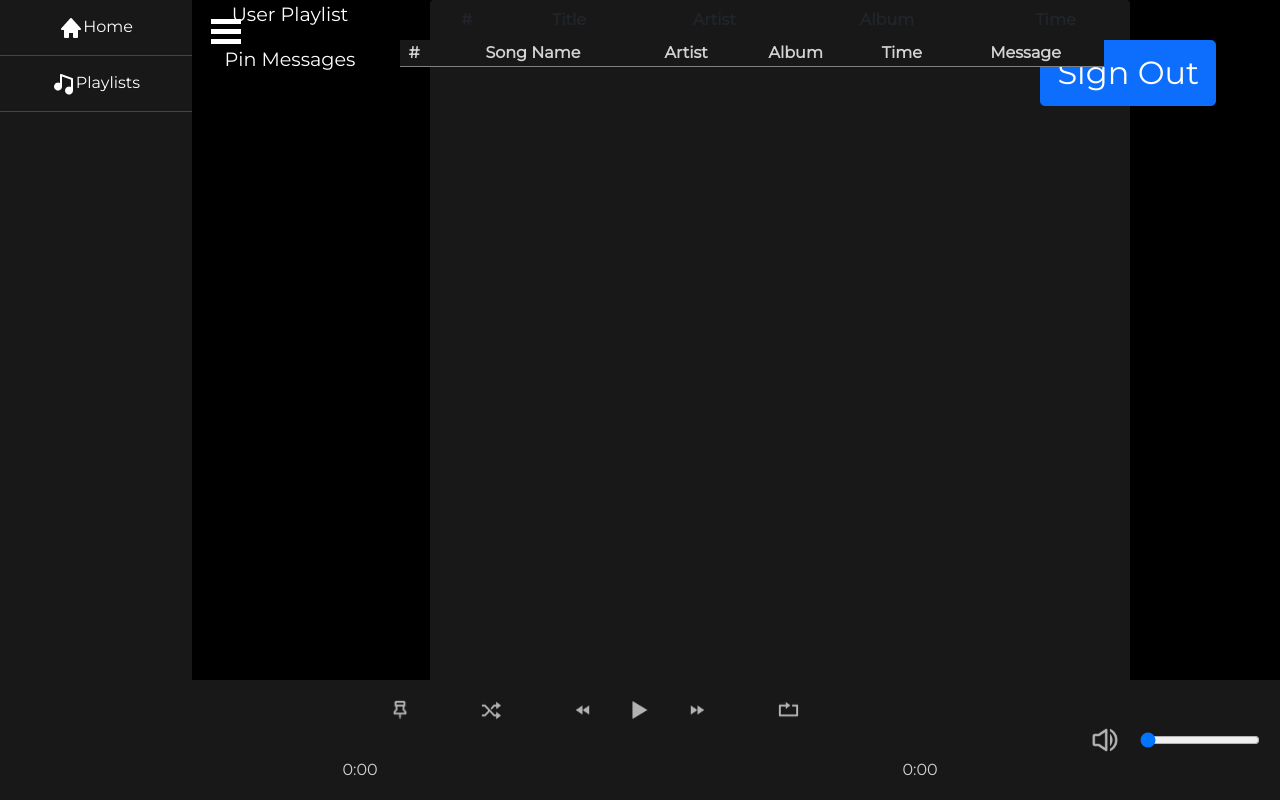
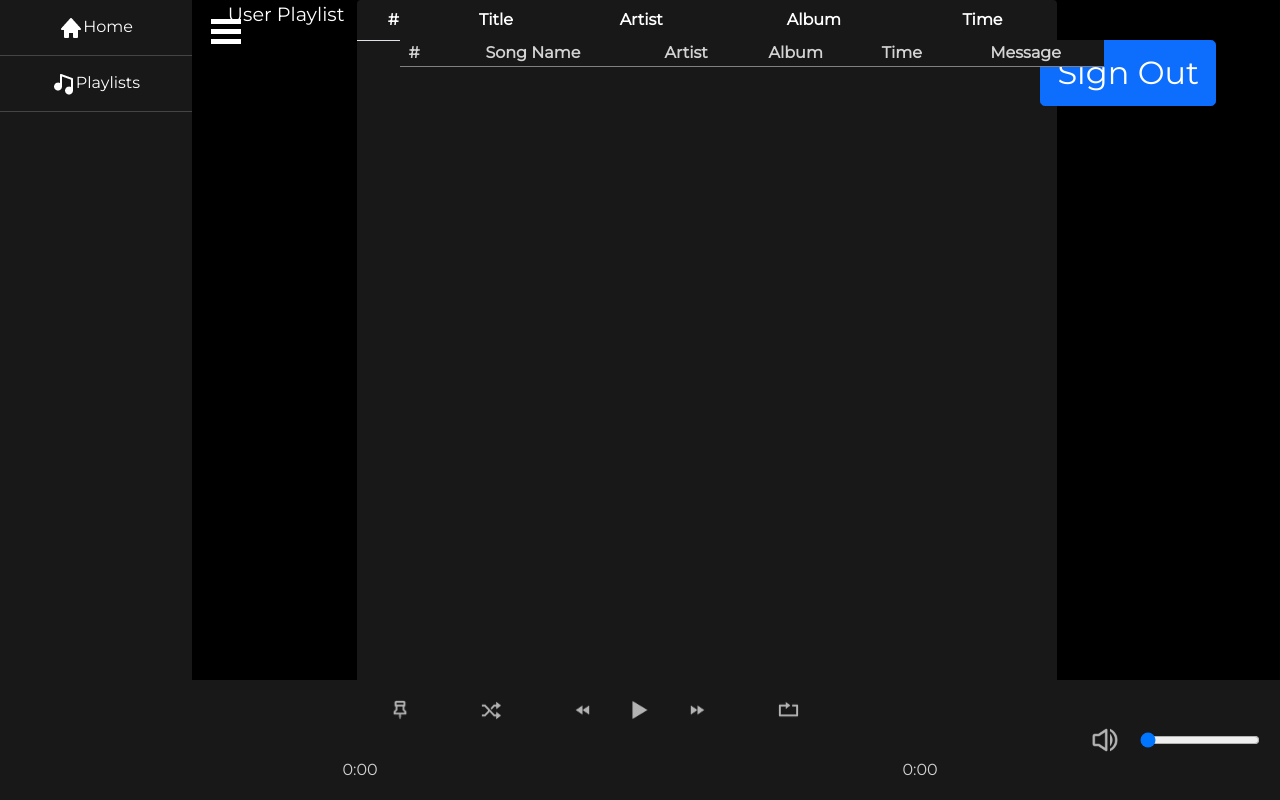
Before and after one commit to lunarmint/spotipyn, a Flask app: template modules/playlist/templates/playlist.html in a window 1280 px wide. Run offline with Flask 2, Linux system fonts and the light colour scheme; the template is opened without the code that fills it: most values are stand-ins (such as "Sample title", 1, 10 or a date in 2020); lists and menus that the app fills with data are empty; parts of the project's set-up code (start-up, migrations or seed data) failed here and were passed over; some libraries are stand-ins or nearby versions.

Commit message:
More minor changes
Fixed text color, and playlist placement

```diff
--- a/modules/playlist/static/css/style.css
+++ b/modules/playlist/static/css/style.css
@@ -15,9 +15,8 @@
     color: white;
     height: 85%;
     width: 60%;
-    /*position: fixed;*/
     top: 0;
-    margin-left: 20%;
+    margin-left: 40%;
 }
 
 ul.playlist_menu{
@@ -35,13 +34,12 @@ ul.playlist_menu{
     background-color: rgba(24, 24, 24);
     text-align: justify;
     font-size: 1rem;
-    color: white;
-    margin-right: 30%;
+    color: #ffffff;
+    margin-right: 8vw;
     height: 91%;
-    overflow: auto;
-    position: relative;
+    overflow: scroll;
     width: 700px;
-    z-index: -1;
+    /*z-index: -1;*/
 }
 
 .col-sm-4.item_title span {
@@ -64,3 +62,7 @@ ul.playlist_menu{
     border-radius: 10px;
     background-color: white;
 }
+
+.table{
+    color: white;
+}
--- a/modules/playlist/templates/playlist.html
+++ b/modules/playlist/templates/playlist.html
@@ -10,13 +10,6 @@
 
             <ul class="playlist_menu">
             </ul>
-
-            <div class="pinDisplay">
-                <p>Pin Messages</p>
-            </div>
-
-
-            <ul class="playlist_menu"></ul>
 
         </div>
         <div class="playlist">
```
